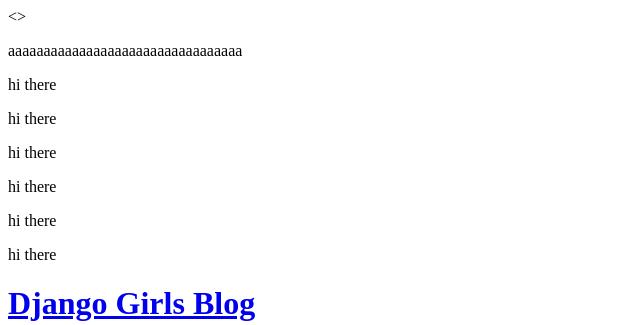
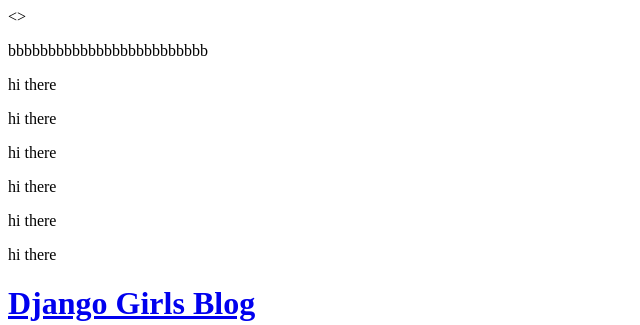
Before and after one commit to noduaki/my-blog, a Django app: page / in a window 1280 px wide. Shown: the top 325 px of the page, without its empty margins (0-640 px from the left). Run offline with Django 5.2, Linux system fonts and the light colour scheme; tables that the repository leaves empty hold one stand-in row (values such as "Sample post").

Commit message:
modified db1

```diff
--- a/blog/templates/blog/post_list.html
+++ b/blog/templates/blog/post_list.html
@@ -4,7 +4,7 @@
   </head>
   <body>
 
-    <p>aaaaaaaaaaaaaaaaaaaaaaaaaaaaaaaaa</p>
+    <p>bbbbbbbbbbbbbbbbbbbbbbbbb</p>
     <p>hi there</p>
     <p>hi there</p>
     <p>hi there</p>
```
